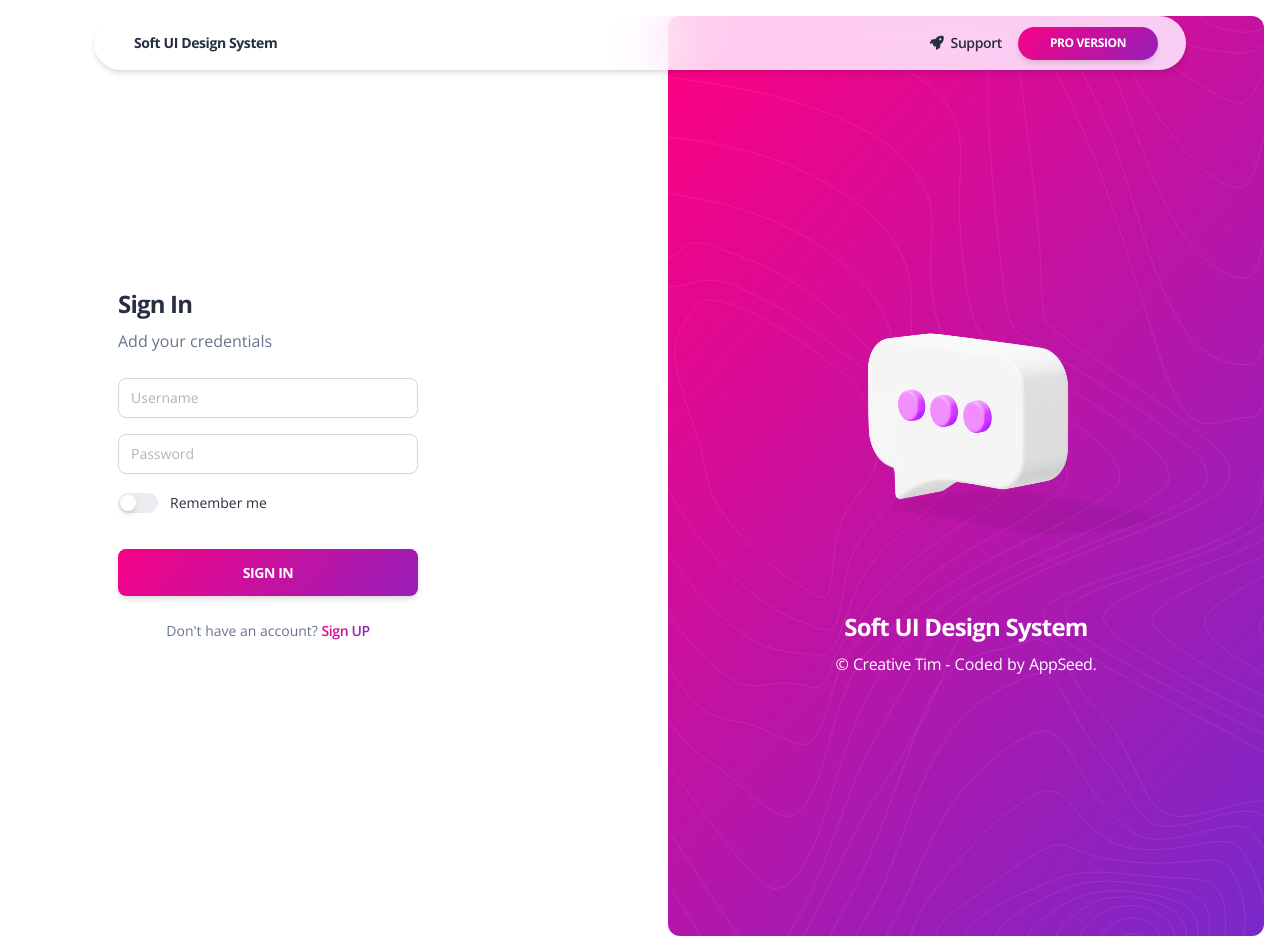
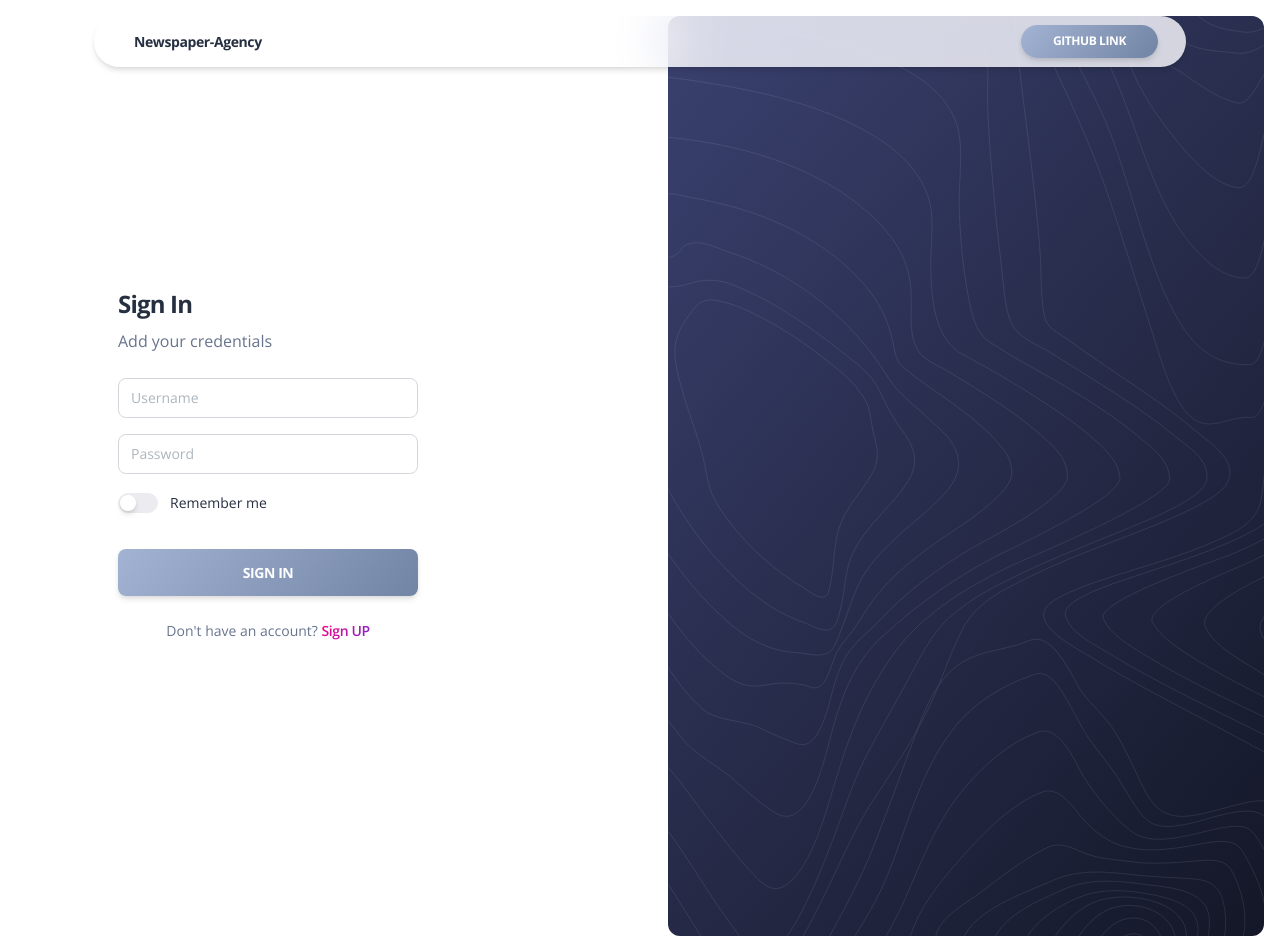
Before and after one commit to uzlss/Newspaper-Agency, a Django app: page /accounts/login/ in a window 1280 px wide. Run offline with Django 5.2, Linux system fonts and the light colour scheme; some libraries are stand-ins or nearby versions.

Commit message:
style: change login template

```diff
--- a/templates/includes/navigation-auth.html
+++ b/templates/includes/navigation-auth.html
@@ -5,8 +5,8 @@
         <nav class="navbar navbar-expand-lg  blur blur-rounded top-0 z-index-fixed shadow position-absolute my-3 py-2 start-0 end-0 mx-4">
           <div class="container-fluid">
             <a class="navbar-brand font-weight-bolder ms-sm-3"
-               href="/" rel="tooltip" title="Designed and Coded by Creative Tim" data-placement="bottom">
-              Soft UI Design System
+               href="/">
+              Newspaper-Agency
             </a>
             <button class="navbar-toggler shadow-none ms-2" type="button" data-bs-toggle="collapse" data-bs-target="#navigation" aria-controls="navigation" aria-expanded="false" aria-label="Toggle navigation">
               <span class="navbar-toggler-icon mt-2">
@@ -17,17 +17,10 @@
             </button>
             <div class="collapse navbar-collapse pt-3 pb-2 py-lg-0" id="navigation">
               <ul class="navbar-nav navbar-nav-hover ms-lg-12 ps-lg-5 w-100">
-                <li class="nav-item ms-lg-auto">
-                  <a class="nav-link nav-link-icon me-2"
-                     href="https://appseed.us/support/" target="_blank">
-                    <i class="fa fa-rocket me-1"></i>
-                    <p class="d-inline text-sm z-index-1 font-weight-bold" data-bs-toggle="tooltip" data-bs-placement="bottom" title="Get Free Support">Support</p>
-                  </a>
-                </li>
-                <li class="nav-item my-auto ms-3 ms-lg-0">
-                  <a href="https://appseed.us/product/soft-ui-design-pro/django/"
+                <li class="nav-item ms-lg-auto my-auto ms-3 ms-lg-0">
+                  <a href="https://github.com/uzlss/Newspaper-Agency/"
                      target="_blank"
-                     class="btn btn-sm  bg-gradient-primary btn-round mb-0 me-1 mt-2 mt-md-0">PRO Version</a>
+                     class="btn btn-sm  bg-gradient-secondary btn-round mb-0 me-1 mt-2 mt-md-0">GitHub link</a>
                 </li>
               </ul>
             </div>
--- a/templates/registration/login.html
+++ b/templates/registration/login.html
@@ -45,7 +45,7 @@
                   </div>
                   <div class="text-center">
                     <button type="submit" name="login"
-                            class="btn btn-lg bg-gradient-primary btn-lg w-100 mt-4 mb-0">Sign in</button>
+                            class="btn btn-lg bg-gradient-secondary btn-lg w-100 mt-4 mb-0">Sign in</button>
                   </div>
                 </form>
               </div>
@@ -58,18 +58,8 @@
             </div>
           </div>
           <div class="col-6 d-lg-flex d-none h-100 my-auto pe-0 position-absolute top-0 end-0 text-center justify-content-center flex-column">
-            <div class="position-relative bg-gradient-primary h-100 m-3 px-7 border-radius-lg d-flex flex-column justify-content-center">
+            <div class="position-relative bg-gradient-dark h-100 m-3 px-7 border-radius-lg d-flex flex-column justify-content-center">
               <img src="{{ ASSETS_ROOT }}/img/shapes/pattern-lines.svg" alt="pattern-lines" class="position-absolute opacity-4 start-0">
-              <div class="position-relative">
-                <img class="max-width-500 w-100 position-relative z-index-2" src="{{ ASSETS_ROOT }}/img/illustrations/chat.png">
-              </div>
-              <h4 class="mt-5 text-white font-weight-bolder">
-                Soft UI Design System
-              </h4>
-              <p class="text-white">
-                &copy; <a target="_blank" class="text-white" href="https://bit.ly/3fKQZaL" target="_blank">Creative Tim</a>
-                - Coded by <a class="text-white" target="_blank" href="https://appseed.us" target="_blank">AppSeed</a>.
-              </p>
             </div>
           </div>
         </div>
```
